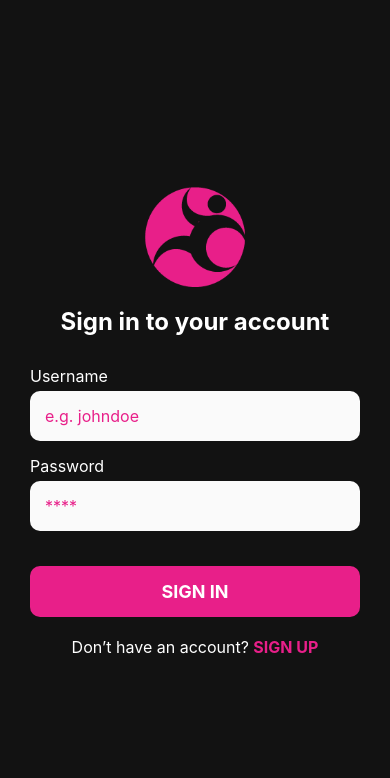
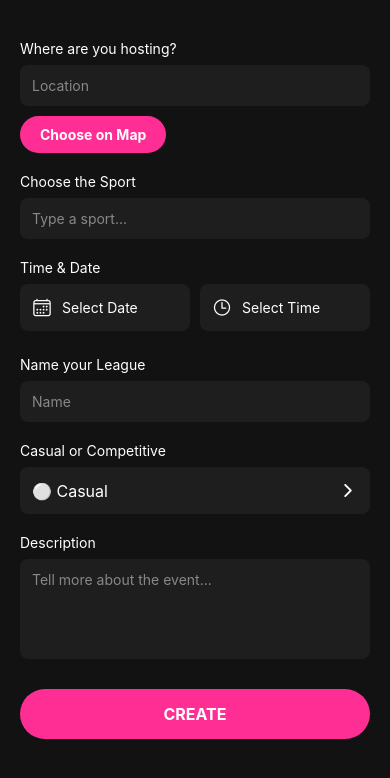
Before and after one commit to manojgautamx/Spurth, a React Native app: screen /CreateLeague in a window 390 px wide. Shown: the top 778 px of the page. Built offline with nearby package versions, Linux system fonts and the light colour scheme.

Commit message:
making changes

```diff
--- a/package.json
+++ b/package.json
@@ -19,7 +19,8 @@
     "react-native-gesture-handler": "^2.25.0",
     "react-native-safe-area-context": "^5.3.0",
     "react-native-screens": "^4.10.0",
-    "react-native-vector-icons": "^10.2.0"
+    "react-native-vector-icons": "^10.2.0",
+    "react-native-webview": "^13.13.5"
   },
   "devDependencies": {
     "@babel/core": "^7.25.2",
--- a/src/navigation/AppNavigator.js
+++ b/src/navigation/AppNavigator.js
@@ -3,8 +3,9 @@ import { createNativeStackNavigator } from '@react-navigation/native-stack';
 import SignupScreen from '../screens/SignupScreen';
 import LoginScreen from '../screens/LoginScreen';
 import HomeScreen from '../screens/HomeScreen';
+import CreateLeagueScreen from '../screens/CreateLeagueScreen';
 
-const Stack = createNativeStackNavigator();
+const Stack = createNativeStackNavigator(); // ✅ This defines "Stack"
 
 export default function AppNavigator() {
   return (
@@ -12,6 +13,7 @@ export default function AppNavigator() {
       <Stack.Screen name="Login" component={LoginScreen} />
       <Stack.Screen name="Signup" component={SignupScreen} />
       <Stack.Screen name="Home" component={HomeScreen} />
+      <Stack.Screen name="CreateLeague" component={CreateLeagueScreen} />
     </Stack.Navigator>
   );
 }
--- /dev/null
+++ b/src/screens/CreateLeagueScreen.js
@@ -0,0 +1,240 @@
+import React, { useState } from 'react';
+import {
+  View,
+  Text,
+  TextInput,
+  TouchableOpacity,
+  StyleSheet,
+  ScrollView,
+  Modal,
+  Dimensions,
+} from 'react-native';
+import Icon from 'react-native-vector-icons/Ionicons';
+import { WebView } from 'react-native-webview';
+
+const { height } = Dimensions.get('window');
+
+const CreateLeagueScreen = () => {
+  const [location, setLocation] = useState('');
+  const [sport, setSport] = useState('');
+  const [leagueName, setLeagueName] = useState('');
+  const [description, setDescription] = useState('');
+  const [isCasual, setIsCasual] = useState(true);
+  const [date, setDate] = useState('');
+  const [time, setTime] = useState('');
+  const [showCalendar, setShowCalendar] = useState(false);
+
+  const onCreate = () => {
+    console.log({
+      location,
+      sport,
+      leagueName,
+      isCasual: isCasual ? 'Casual' : 'Competitive',
+      description,
+      date,
+      time,
+    });
+  };
+
+  const handleCalendarMessage = (event) => {
+    try {
+      const data = JSON.parse(event.nativeEvent.data);
+      if (data.date && data.time) {
+        setDate(data.date);
+        setTime(data.time);
+      }
+      setShowCalendar(false);
+    } catch (error) {
+      console.error('Invalid calendar data:', error);
+    }
+  };
+
+  return (
+    <ScrollView contentContainerStyle={styles.container}>
+      <Text style={styles.label}>Where are you hosting?</Text>
+      <TextInput
+        style={styles.input}
+        value={location}
+        onChangeText={setLocation}
+        placeholder="Location"
+        placeholderTextColor="#888"
+      />
+
+      <TouchableOpacity style={styles.mapBtn}>
+        <Text style={styles.mapBtnText}>Choose on Map</Text>
+      </TouchableOpacity>
+
+      <Text style={styles.label}>Choose the Sport</Text>
+      <TextInput
+        style={styles.input}
+        value={sport}
+        onChangeText={setSport}
+        placeholder="Type a sport..."
+        placeholderTextColor="#888"
+      />
+
+      <Text style={styles.label}>Time & Date</Text>
+      <View style={styles.row}>
+        <TouchableOpacity style={styles.dateBtn} onPress={() => setShowCalendar(true)}>
+          <Icon name="calendar-outline" size={20} color="#fff" />
+          <Text style={styles.dateText}>{date || 'Select Date'}</Text>
+        </TouchableOpacity>
+
+        <TouchableOpacity style={styles.dateBtn} onPress={() => setShowCalendar(true)}>
+          <Icon name="time-outline" size={20} color="#fff" />
+          <Text style={styles.dateText}>{time || 'Select Time'}</Text>
+        </TouchableOpacity>
+      </View>
+
+      <Text style={styles.label}>Name your League</Text>
+      <TextInput
+        style={styles.input}
+        value={leagueName}
+        onChangeText={setLeagueName}
+        placeholder="Name"
+        placeholderTextColor="#888"
+      />
+
+      <Text style={styles.label}>Casual or Competitive</Text>
+      <TouchableOpacity
+        style={styles.casualBtn}
+        onPress={() => setIsCasual(!isCasual)}
+      >
+        <Text style={styles.casualText}>
+          {isCasual ? '⚪ Casual' : '🏆 Competitive'}
+        </Text>
+        <Icon name="chevron-forward-outline" size={20} color="#fff" />
+      </TouchableOpacity>
+
+      <Text style={styles.label}>Description</Text>
+      <TextInput
+        style={styles.textArea}
+        value={description}
+        onChangeText={setDescription}
+        placeholder="Tell more about the event..."
+        placeholderTextColor="#888"
+        multiline
+        numberOfLines={4}
+      />
+
+      <TouchableOpacity style={styles.createBtn} onPress={onCreate}>
+        <Text style={styles.createText}>CREATE</Text>
+      </TouchableOpacity>
+
+      <Modal visible={showCalendar} animationType="slide">
+        <WebView
+          source={{ uri: 'https://cal.com/sanji-62/30min' }}
+          onMessage={handleCalendarMessage}
+          injectedJavaScript={`
+            setTimeout(() => {
+              const btns = document.querySelectorAll('button');
+              btns.forEach(btn => {
+                btn.addEventListener('click', () => {
+                  const selected = document.querySelector('[data-testid="selected-date"]');
+                  const timeSlot = document.querySelector('[data-testid="selected-time"]');
+                  if (selected && timeSlot) {
+                    window.ReactNativeWebView.postMessage(JSON.stringify({
+                      date: selected.textContent,
+                      time: timeSlot.textContent
+                    }));
+                  }
+                });
+              });
+            }, 2000);
+            true;
+          `}
+        />
+        <TouchableOpacity
+          onPress={() => setShowCalendar(false)}
+          style={{ position: 'absolute', top: 40, right: 20, zIndex: 99 }}
+        >
+          <Icon name="close-circle" size={30} color="#FF2E94" />
+        </TouchableOpacity>
+      </Modal>
+    </ScrollView>
+  );
+};
+
+const styles = StyleSheet.create({
+  container: {
+    backgroundColor: '#121212',
+    padding: 20,
+    paddingBottom: 60,
+    minHeight: height,
+  },
+  label: {
+    color: '#fff',
+    fontSize: 14,
+    marginTop: 20,
+    marginBottom: 8,
+  },
+  input: {
+    backgroundColor: '#1e1e1e',
+    borderRadius: 8,
+    padding: 12,
+    color: '#fff',
+  },
+  mapBtn: {
+    backgroundColor: '#FF2E94',
+    marginTop: 10,
+    padding: 10,
+    borderRadius: 20,
+    alignSelf: 'flex-start',
+  },
+  mapBtnText: {
+    color: '#fff',
+    fontWeight: 'bold',
+    paddingHorizontal: 10,
+  },
+  row: {
+    flexDirection: 'row',
+    gap: 10,
+    marginBottom: 5,
+  },
+  dateBtn: {
+    flex: 1,
+    flexDirection: 'row',
+    alignItems: 'center',
+    backgroundColor: '#1e1e1e',
+    padding: 12,
+    borderRadius: 8,
+    gap: 10,
+  },
+  dateText: {
+    color: '#fff',
+  },
+  casualBtn: {
+    backgroundColor: '#1e1e1e',
+    borderRadius: 8,
+    padding: 12,
+    flexDirection: 'row',
+    justifyContent: 'space-between',
+    alignItems: 'center',
+  },
+  casualText: {
+    color: '#fff',
+    fontSize: 16,
+  },
+  textArea: {
+    backgroundColor: '#1e1e1e',
+    borderRadius: 8,
+    padding: 12,
+    height: 100,
+    textAlignVertical: 'top',
+    color: '#fff',
+  },
+  createBtn: {
+    backgroundColor: '#FF2E94',
+    padding: 15,
+    borderRadius: 30,
+    alignItems: 'center',
+    marginTop: 30,
+  },
+  createText: {
+    color: '#fff',
+    fontWeight: 'bold',
+    fontSize: 16,
+  },
+});
+
+export default CreateLeagueScreen;
--- a/src/screens/HomeScreen.js
+++ b/src/screens/HomeScreen.js
@@ -1,3 +1,4 @@
+import { useNavigation } from '@react-navigation/native';
 import React from 'react';
 import {
   View,
@@ -34,6 +35,7 @@ const LeagueCard = () => (
 );
 
 const HomeScreen = () => {
+  const navigation = useNavigation(); // ✅ add this
   return (
     <View style={styles.container}>
       {/* Header */}
@@ -44,7 +46,7 @@ const HomeScreen = () => {
       </View>
 
       {/* Create League Button */}
-      <TouchableOpacity style={styles.createLeague}>
+      <TouchableOpacity onPress={() => navigation.navigate('CreateLeague')}>
         <Text style={styles.createLeagueText}>Create your league</Text>
         <Icon name="chevron-right" size={24} color="#fff" />
       </TouchableOpacity>
```
Also changed, not shown: 2 other files (tests, documents, lock files or other folders).
